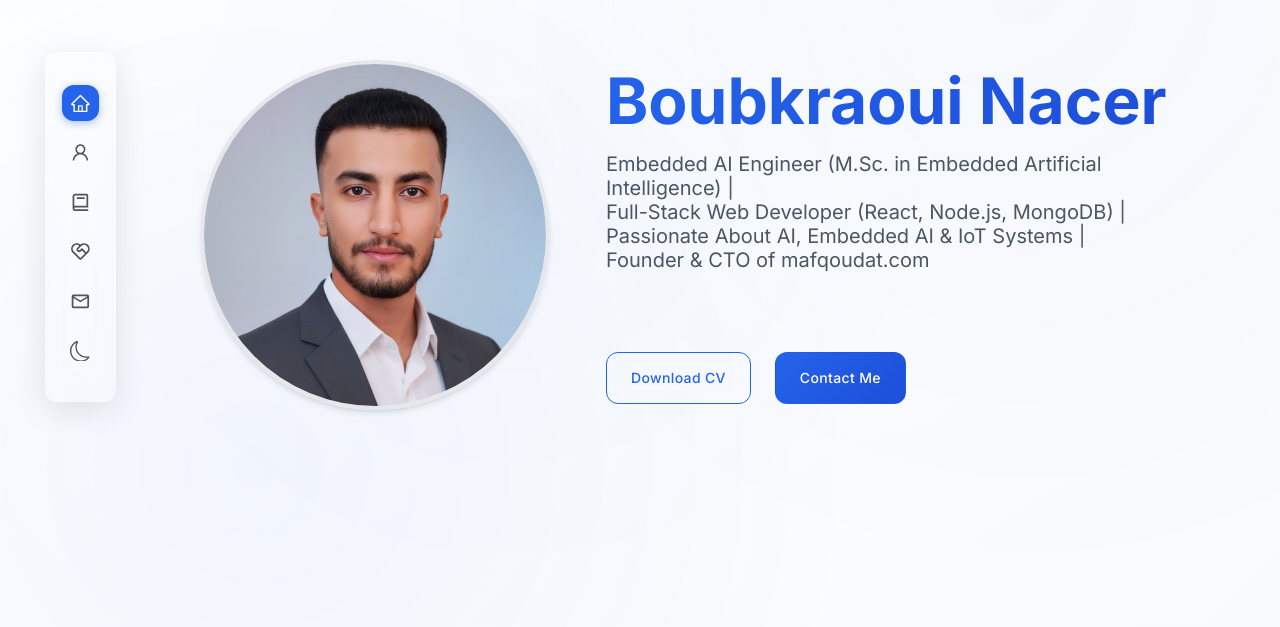
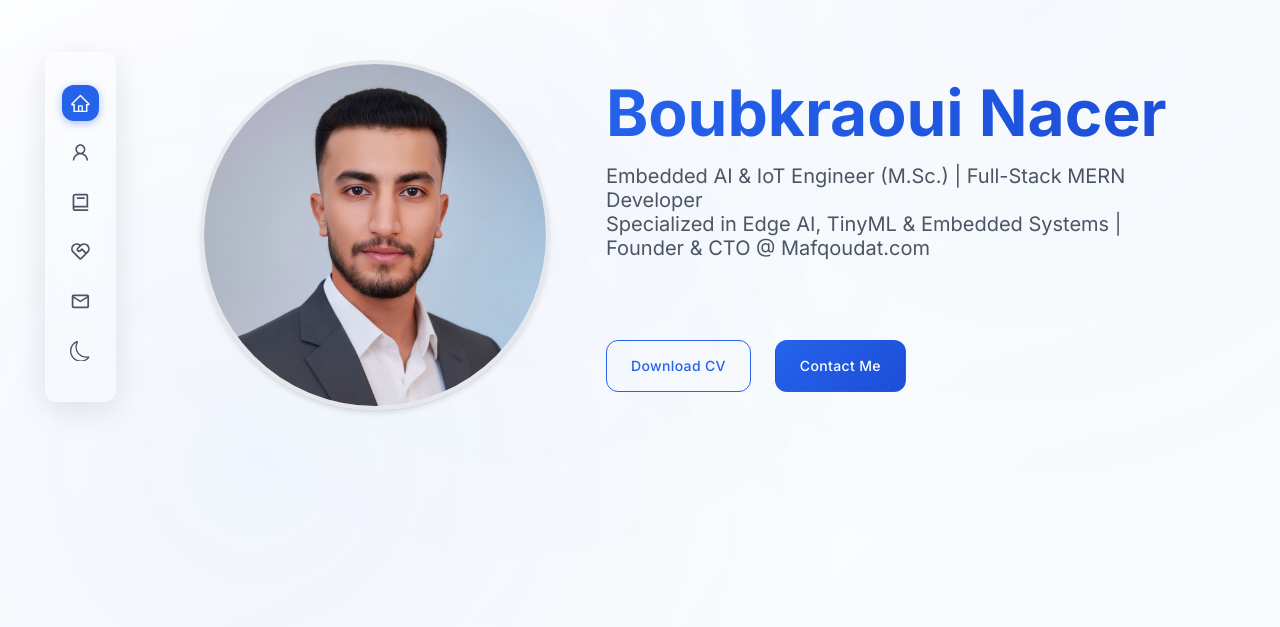
Before and after one commit to boubnacer/nacer-portfolio, a React (Create React App) app: page / in a window 1280 px wide. Shown: the part 173-800 px from the top of the page. Built offline with nearby package versions, Linux system fonts and the light colour scheme.

Commit message:
update portfolio information

```diff
--- a/src/components.js/Header.js
+++ b/src/components.js/Header.js
@@ -45,7 +45,10 @@ const Header = () => {
         </div>
         <div className="container header__details">
           <h1>Boubkraoui Nacer</h1>
-          <h5 className="text-light">Embedded AI Engineer (M.Sc. in Embedded Artificial Intelligence) |<br/> Full-Stack Web Developer (React, Node.js, MongoDB) |  <br/> Passionate About AI, Embedded AI & IoT Systems |<br/> Founder & CTO of mafqoudat.com</h5>
+          <h5 className="text-light">
+            Embedded AI & IoT Engineer (M.Sc.) | Full-Stack MERN Developer <br/>
+            Specialized in Edge AI, TinyML & Embedded Systems | Founder & CTO @ Mafqoudat.com
+          </h5>
           <div className="contact-cv__btns">
             <a href={Resume} className="btn" download>
               Download CV
```
